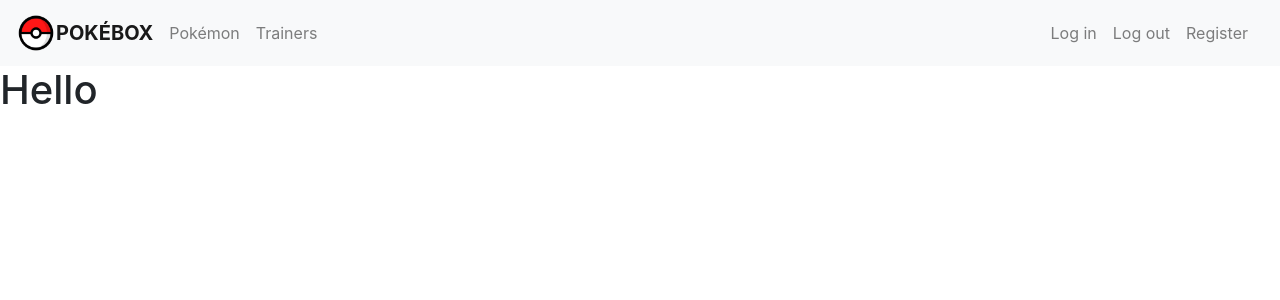
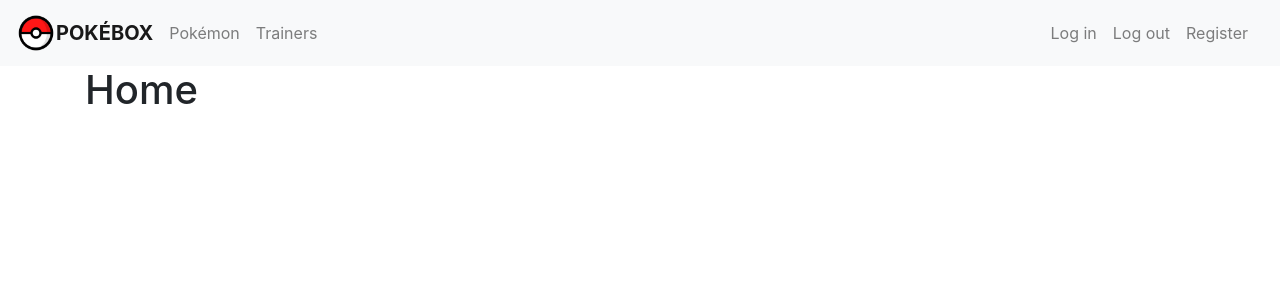
Before and after one commit to paulio11/P5-Pokebox, a React (Create React App) app: page / in a window 1280 px wide. Shown: the top 300 px of the page. Built offline with nearby package versions, Linux system fonts and the light colour scheme.

Commit message:
Add routes for home and login to app.js

```diff
--- a/src/App.js
+++ b/src/App.js
@@ -1,10 +1,18 @@
+import { Container } from "react-bootstrap";
 import NavBar from "./components/NavBar";
+import { Routes, Route } from "react-router-dom";
+import LogIn from "./pages/auth/LogIn";
 
 function App() {
   return (
     <>
       <NavBar />
-      <h1>Hello</h1>
+      <Container>
+        <Routes>
+          <Route exact path="/" element={<h1>Home</h1>} />
+          <Route exact path="/login" element={<LogIn />} />
+        </Routes>
+      </Container>
     </>
   );
 }
```
